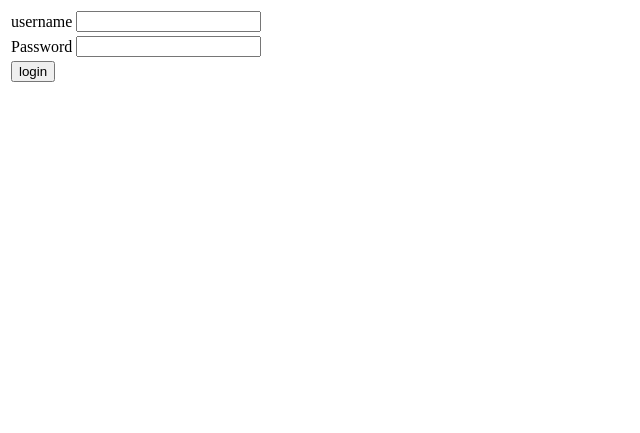
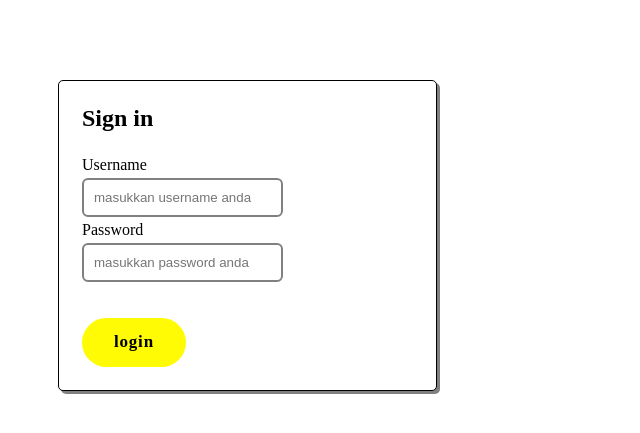
Before and after one commit to DustinTiovino/Tugas-web, a PHP site: page /login/index.php in a window 1280 px wide. Shown: the top 433 px of the page, without its empty margins (0-640 px from the left). Run offline with PHP 8.4, Linux system fonts and the light colour scheme.

Commit message:
minor update

```diff
--- /dev/null
+++ b/assets/css/admin.css
@@ -0,0 +1,59 @@
+.table {
+  border: 1px black solid;
+  box-shadow: 3px 3px grey;
+  border-radius: 5px;
+  width: 30%;
+  height: 30%;
+  padding: 1px 0px 20px 20px;
+  margin: 80px 50px;
+  background-color: white;
+}
+
+.login {
+  outline: none;
+  cursor: pointer;
+  border: none;
+  padding: 0.9rem 2rem;
+  margin-top: 2rem;
+  font-family: inherit;
+  font-size: inherit;
+  position: relative;
+  display: inline-block;
+  letter-spacing: 0.05rem;
+  font-weight: 700;
+  font-size: 17px;
+  border-radius: 500px;
+  overflow: hidden;
+  background: var(--bg);
+  color: black;
+}
+
+.login {
+  background-color: rgb(255, 251, 4);
+  border: 1px;
+}
+
+.login:hover {
+  background-color: rgba(208, 225, 24, 0.834);
+  border: 1px;
+}
+
+.username {
+  border: 2px solid grey;
+  padding: 10px 10px;
+  border-radius: 6px;
+}
+.password {
+  border: 2px solid grey;
+  padding: 10px 10px;
+  border-radius: 6px;
+}
+
+.username:hover {
+  border: 2px solid black;
+  transition: 2ms;
+}
+.password:hover {
+  border: 2px solid black;
+  transition: 2ms;
+}
--- a/login/adminPage.php
+++ b/login/adminPage.php
@@ -15,6 +15,7 @@ if(!isset($_SESSION['login'])){
 <!DOCTYPE html>
 <html>
 <head>
+	<link rel="stylesheet" href="./assets/css/admin.css">
 	<meta charset="utf-8">
 	<meta name="viewport" content="width=device-width, initial-scale=1">
 	<title>CRUD</title>
--- a/login/index.php
+++ b/login/index.php
@@ -1,6 +1,7 @@
 <!DOCTYPE html>
 <html>
     <head>
+    <link rel="stylesheet" href="../assets/css/admin.css">
         <title>Login</title>
     </head>
     <body>
@@ -44,17 +45,25 @@ if(isset($_POST['login'])){
 }
 ?>
         <form action="<?php echo htmlspecialchars($_SERVER['PHP_SELF']); ?>" method="POST">
-            <table>
+            <table class="table">
                 <tr>
-                    <td>username</td>
-                    <td><input type="text" name="username" id="username"></td>
+                    <td colspan="2"><h2>Sign in</h2></td>
+                </tr>
+                <tr>
+                    <td>Username</td>
+                    </tr>
+                    <tr>
+                    <td><input type="text" name="username" id="username" class="username" placeholder="masukkan username anda"></td>
+                    </tr>
                 </tr>
                 <tr>
                     <td>Password</td>
-                    <td><input type="password" name="password" id="password"></td>
+                    </tr>
+                    <tr>
+                    <td><input type="password" name="password" id="password" class="password" placeholder="masukkan password anda"></td>
                 </tr>
                 <tr>
-                    <td colspan="2"><input type="submit" name="login" value="login"></td>
+                    <td colspan="2"><input type="submit" name="login" value="login" class="login"></td>
                 </tr>
             </table>
         </form>
```
